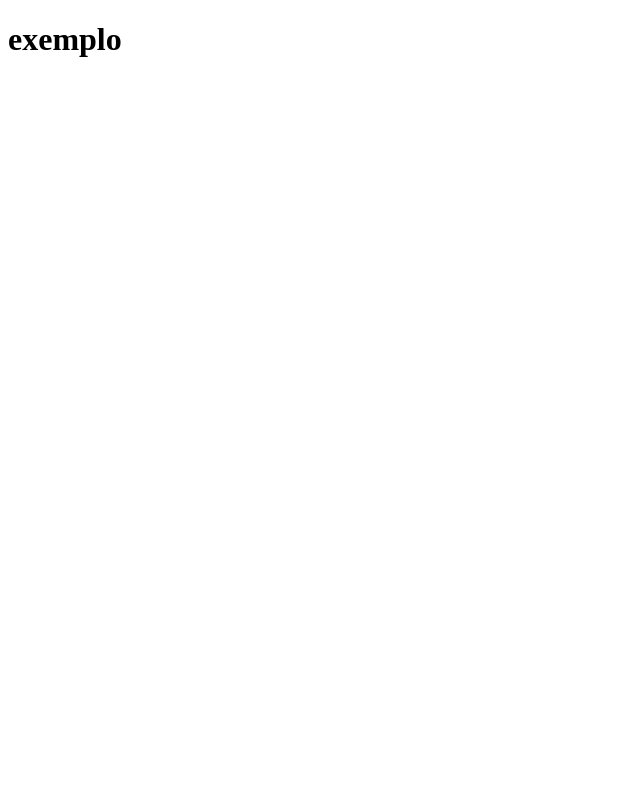
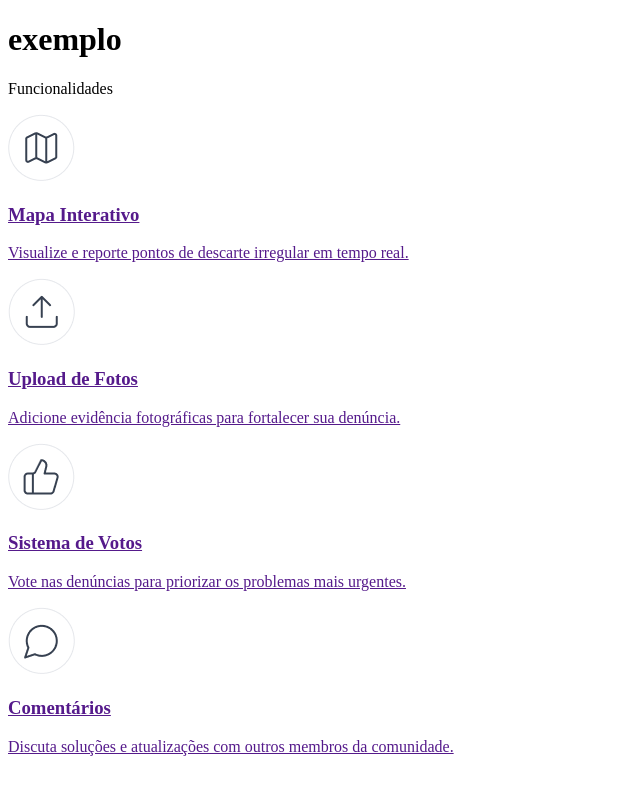
Before and after one commit to eliascmendes/e11-descarte-residuosescarte-residuos, a plain HTML site: page client/index.html in a window 1280 px wide. Shown: the whole page, without its empty margins (0-640 px from the left). Drawn offline with Linux system fonts and the light colour scheme.

Commit message:
Inserindo as funcionalidades no html

```diff
--- a/client/index.html
+++ b/client/index.html
@@ -7,6 +7,34 @@
 </head>
 <body>
     <h1>exemplo</h1>
+    <p>Funcionalidades</p>
+
+    <div class ="conteiner">
+        <a href="" class="card">
+            <img src="images/Container.png" alt="Ícone mapa">
+            <h3>Mapa Interativo</h3>
+            <p>Visualize e reporte pontos de descarte irregular em tempo real.</p>
+        </a>
+
+        <a href="" class="card">
+            <img src="images/upload.png" alt="Ícone upload">
+            <h3>Upload de Fotos</h3>
+            <p>Adicione evidência fotográficas para fortalecer sua denúncia.</p>
+        </a>
+
+        <a href="" class="card">
+            <img src="images/like.png" alt="Ícone votos">
+            <h3>Sistema de Votos</h3>
+            <p>Vote nas denúncias para priorizar os problemas mais urgentes.</p>
+        </a>
+
+        <a href="" class="card">
+            <img src="images/comentarios.png" alt="Ícone comentários">
+            <h3>Comentários</h3>
+            <p>Discuta soluções e atualizações com outros membros da comunidade.</p>
+        </a>
+
+    </div>
 </body>
 </html>
 <!--Comentário do Raylan-->
```
Also changed, not shown: client/images/Container.png (added), client/images/comentarios.png (added), client/images/like.png (added), client/images/upload.png (added).
